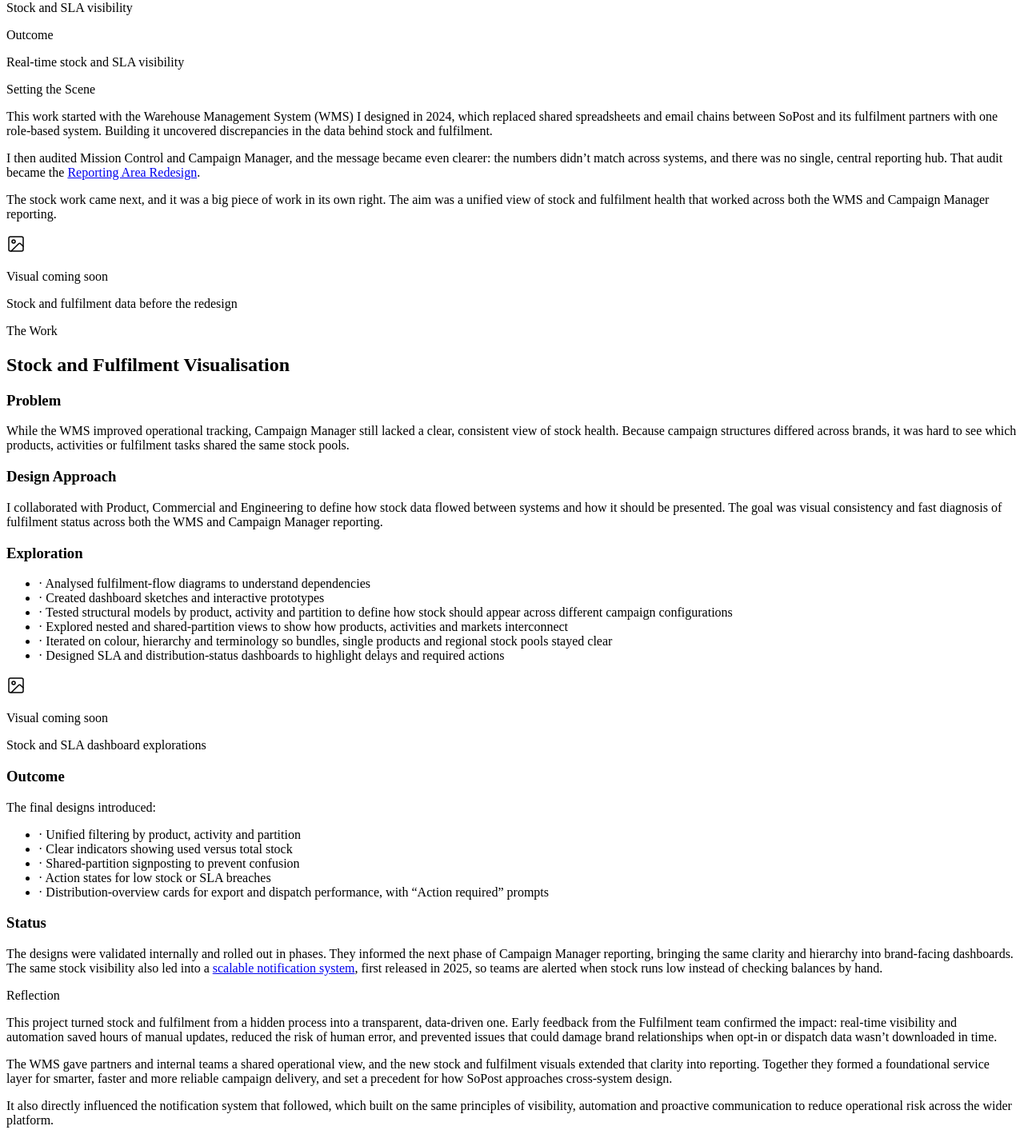
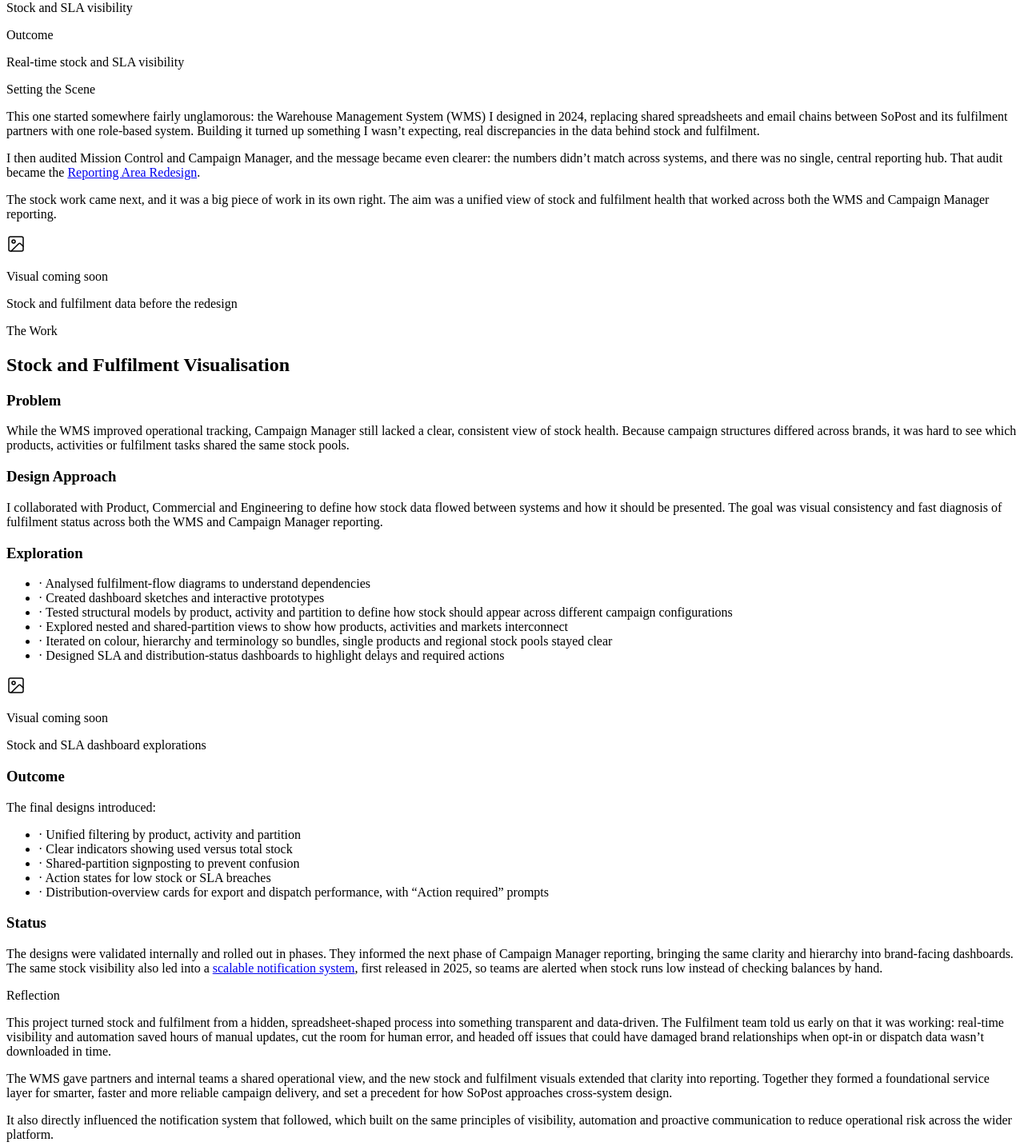
Before and after one commit to jadeparrish/portfolio, a Next.js app: page /work/stock in a window 1280 px wide. Shown: the part 340-1773 px from the top of the page at 80% size. Built offline with nearby package versions, Linux system fonts and the light colour scheme.

Commit message:
Refine project description for clarity and detail
Revised text for clarity and impact regarding the Warehouse Management System and its effects on stock and fulfilment processes.

```diff
--- a/app/work/stock/page.js
+++ b/app/work/stock/page.js
@@ -94,10 +94,11 @@ export default function StockCaseStudy() {
           <SectionLabel>Setting the Scene</SectionLabel>
           <div className="space-y-4 text-neutral-700 text-base leading-relaxed">
             <p>
-              This work started with the Warehouse Management System (WMS) I designed in
-              2024, which replaced shared spreadsheets and email chains between SoPost and
-              its fulfilment partners with one role-based system. Building it uncovered
-              discrepancies in the data behind stock and fulfilment.
+              This one started somewhere fairly unglamorous: the Warehouse Management
+              System (WMS) I designed in 2024, replacing shared spreadsheets and email
+              chains between SoPost and its fulfilment partners with one role-based system.
+              Building it turned up something I wasn&rsquo;t expecting, real discrepancies
+              in the data behind stock and fulfilment.
             </p>
             <p>
               I then audited Mission Control and Campaign Manager, and the message became
@@ -204,12 +205,12 @@ export default function StockCaseStudy() {
           <SectionLabel>Reflection</SectionLabel>
           <div className="space-y-4 text-neutral-700 text-base leading-relaxed">
             <p>
-              This project turned stock and fulfilment from a hidden process into a
-              transparent, data-driven one. Early feedback from the Fulfilment team
-              confirmed the impact: real-time visibility and automation saved hours of
-              manual updates, reduced the risk of human error, and prevented issues that
-              could damage brand relationships when opt-in or dispatch data wasn&rsquo;t
-              downloaded in time.
+              This project turned stock and fulfilment from a hidden, spreadsheet-shaped
+              process into something transparent and data-driven. The Fulfilment team told
+              us early on that it was working: real-time visibility and automation saved
+              hours of manual updates, cut the room for human error, and headed off issues
+              that could have damaged brand relationships when opt-in or dispatch data
+              wasn&rsquo;t downloaded in time.
             </p>
             <p>
               The WMS gave partners and internal teams a shared operational view, and the
```
